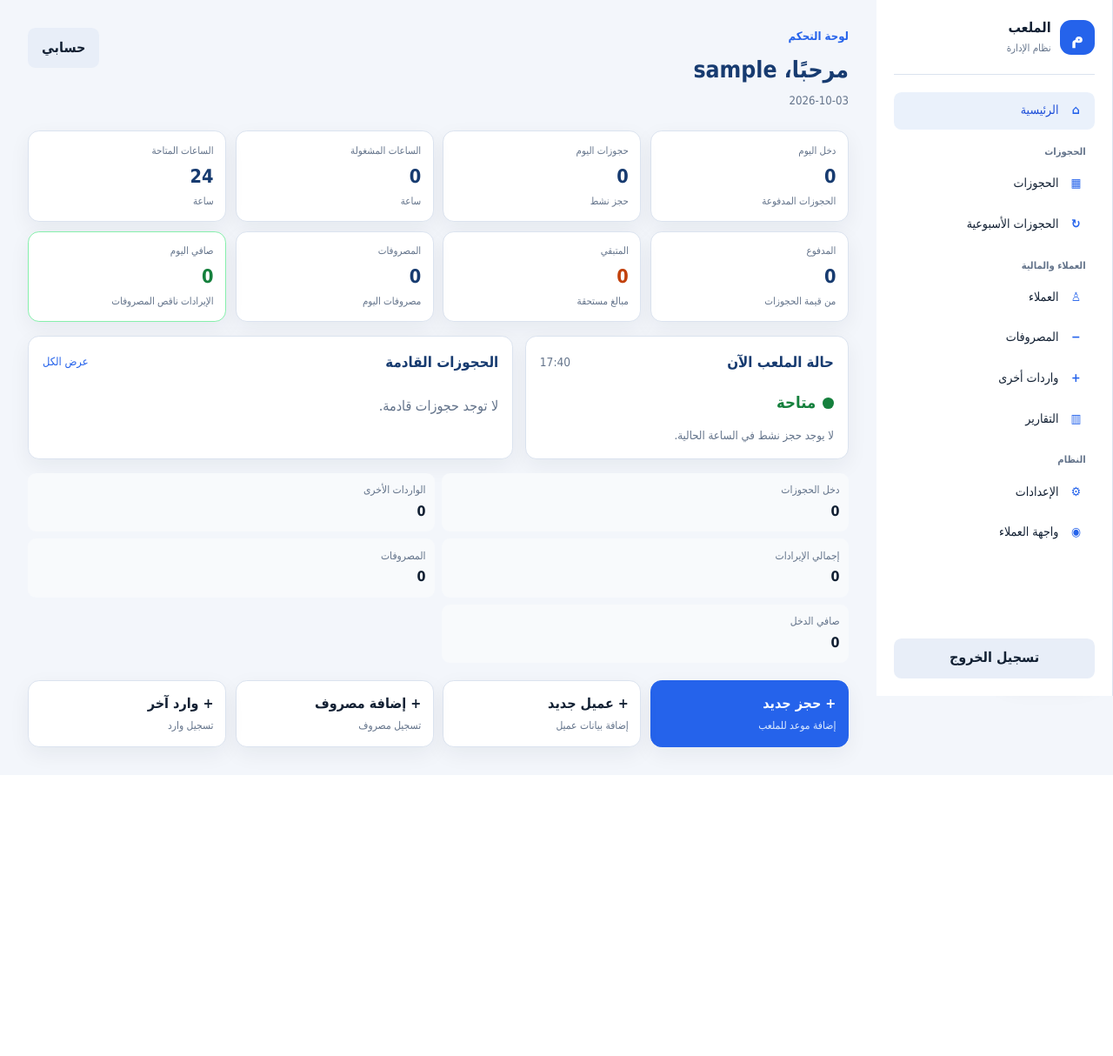
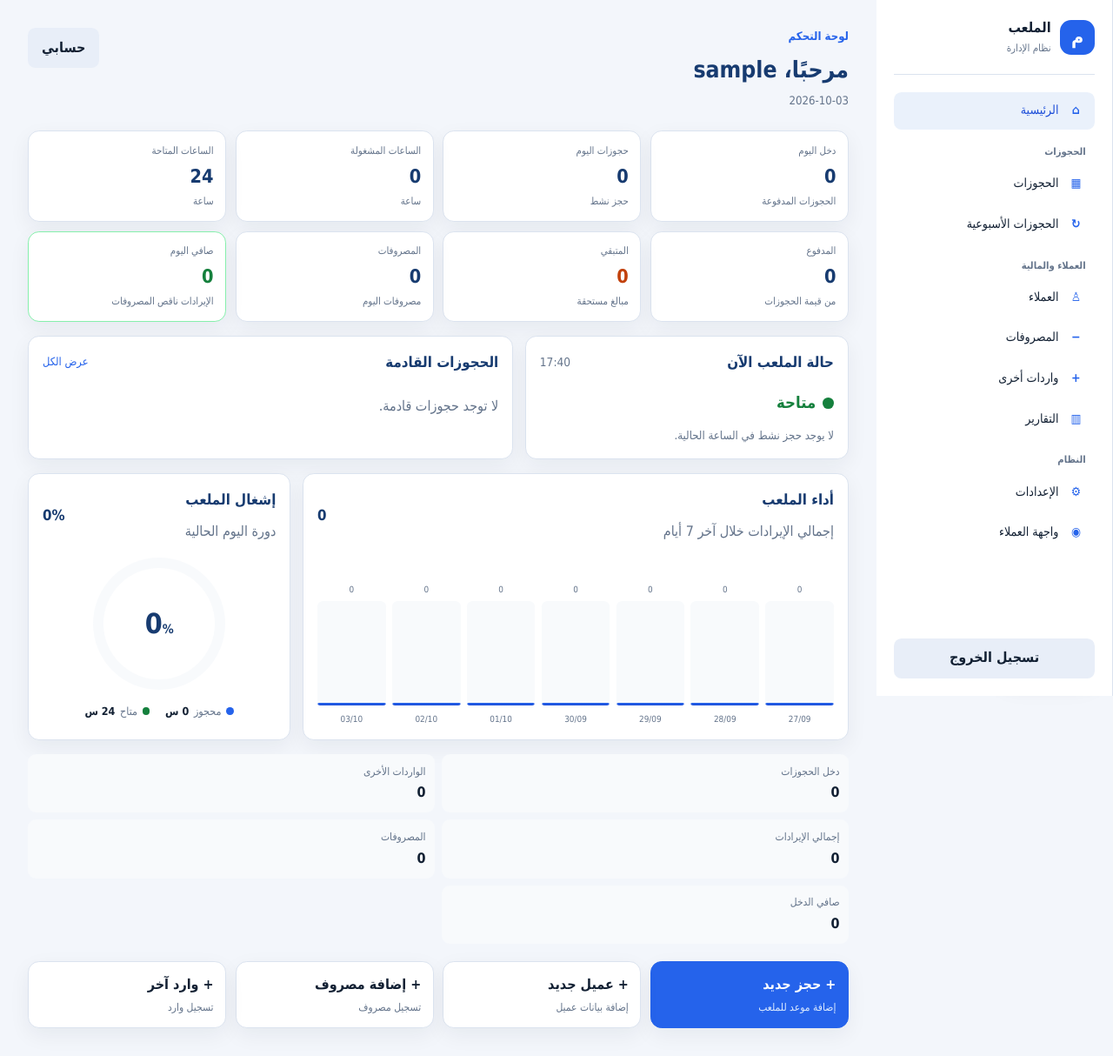
Before and after one commit to yvfdg55/stadium-management-system, a Flask app: page /admin in a window 1280 px wide. Shown: the whole page at 87% size. Before the commit the page ends 885 px from the top, so only its background shows below. Run offline with Flask 3, Linux system fonts and the light colour scheme; the visitor is signed in with stand-in values (Sample User, id 1); data comes from the database, SQL or seed files in the repository; data that the repository does not hold is empty.

Commit message:
Add dashboard performance and occupancy insights

```diff
--- a/app.py
+++ b/app.py
@@ -478,6 +478,38 @@ def get_finance_summary(start_date, end_date):
         "total_income": booking_income + other_income,
         "expenses": expenses,
         "net_income": booking_income + other_income - expenses,
+    }
+
+
+def get_dashboard_performance(stadium_today, settings):
+    """Build a compact seven-day performance series from the existing reports."""
+    _cycle_start_minutes, window_minutes = work_window(settings)
+    series = []
+    for offset in range(6, -1, -1):
+        day = stadium_today - timedelta(days=offset)
+        day_key = day.isoformat()
+        finance = get_finance_summary(day_key, day_key)
+        summary = get_booking_report_summary(day_key, day_key)
+        series.append({
+            "date": day_key,
+            "label": day.strftime("%d/%m"),
+            "income": finance["total_income"],
+            "booked_hours": summary["booked_hours"],
+            "available_hours": max(0, window_minutes // 60 - summary["booked_hours"]),
+        })
+    max_income = max((item["income"] for item in series), default=0)
+    for item in series:
+        item["bar_percent"] = round(item["income"] / max_income * 100) if max_income else 0
+    today_summary = series[-1]
+    total_hours = today_summary["booked_hours"] + today_summary["available_hours"]
+    occupancy_percent = round(today_summary["booked_hours"] / total_hours * 100) if total_hours else 0
+    return {
+        "series": series,
+        "max_income": max_income,
+        "today_occupancy": occupancy_percent,
+        "today_booked_hours": today_summary["booked_hours"],
+        "today_available_hours": today_summary["available_hours"],
+        "window_hours": window_minutes // 60,
     }
 
 
@@ -769,6 +801,7 @@ def admin_home():
         "expenses": finance_summary["expenses"],
         "net_income": finance_summary["net_income"],
     }
+    dashboard_performance = get_dashboard_performance(today_date, settings)
     return render_template(
         "admin_home.html", username=session.get("admin_username"),
         venue_name=settings["venue_name"],
@@ -776,6 +809,7 @@ def admin_home():
         current_time=datetime.now().strftime("%H:%M"),
         dashboard_finance=get_finance_summary(today, today),
         dashboard_stats=dashboard_stats,
+        dashboard_performance=dashboard_performance,
         current_booking=current_booking,
         upcoming_bookings=upcoming[:5],
     )
--- a/static/css/style.css
+++ b/static/css/style.css
@@ -420,6 +420,24 @@ button.secondary:hover, .button-link.secondary:hover { background: #dbe5f4; }
 .dashboard-finance { display: grid; grid-template-columns: repeat(2, minmax(0, 1fr)); gap: .5rem; margin: 1rem 0; text-align: right; }
 .dashboard-finance > div { display: grid; gap: .2rem; padding: .65rem; border-radius: .6rem; background: #f8fafc; }
 .dashboard-finance span { color: var(--muted); font-size: .75rem; }
+.dashboard-insights-grid { display: grid; gap: .85rem; max-width: 80rem; margin: 0 auto 1rem; }
+.insight-value { color: var(--primary); font-size: 1.05rem; font-weight: 800; }
+.performance-chart { display: grid; grid-template-columns: repeat(7, minmax(0, 1fr)); align-items: end; gap: .45rem; height: 12rem; margin-top: 1.15rem; padding-top: 1.5rem; }
+.performance-bar-group { display: grid; grid-template-rows: 1.2rem 1fr 1.1rem; align-items: end; gap: .35rem; min-width: 0; height: 100%; text-align: center; }
+.performance-bar-value, .performance-bar-label { overflow: hidden; color: var(--muted); font-size: .62rem; text-overflow: ellipsis; white-space: nowrap; }
+.performance-bar-track { display: flex; align-items: end; height: 100%; min-height: 2rem; border-radius: .4rem .4rem .2rem .2rem; background: var(--surface-muted); overflow: hidden; }
+.performance-bar-track i { display: block; width: 100%; min-height: .18rem; border-radius: .4rem .4rem .2rem .2rem; background: linear-gradient(180deg, var(--blue), var(--blue-dark)); }
+.occupancy-panel { display: grid; align-content: start; }
+.occupancy-ring { display: grid; place-items: center; width: 9.5rem; height: 9.5rem; margin: 1.1rem auto .9rem; border-radius: 50%; background: conic-gradient(var(--blue) var(--occupancy), var(--surface-muted) 0); position: relative; }
+.occupancy-ring::before { content: ""; position: absolute; inset: .75rem; border-radius: 50%; background: var(--surface); }
+.occupancy-ring strong { position: relative; color: var(--primary); font-size: 2rem; }
+.occupancy-ring small { font-size: .9rem; }
+.occupancy-meta { display: flex; flex-wrap: wrap; justify-content: center; gap: .75rem 1.1rem; color: var(--muted); font-size: .78rem; }
+.occupancy-meta span { display: inline-flex; align-items: center; gap: .35rem; }
+.occupancy-meta b { color: var(--navy); }
+.status-dot { width: .55rem; height: .55rem; border-radius: 50%; }
+.booked-dot { background: var(--blue); }
+.available-dot { background: var(--success); }
 .finance-filter { display: grid; gap: .8rem; margin-bottom: 1rem; }
 .finance-filter button { margin-top: 0; }
 .finance-list { display: grid; gap: .75rem; }
@@ -535,6 +553,7 @@ button.danger:hover { background: #ffe4e6; }
   .quick-actions { grid-template-columns: repeat(4, minmax(0, 1fr)); }
   .dashboard-stat-grid { grid-template-columns: repeat(4, minmax(0, 1fr)); }
   .dashboard-content-grid { grid-template-columns: minmax(15rem, .8fr) minmax(0, 1.2fr); }
+  .dashboard-insights-grid { grid-template-columns: minmax(0, 1.35fr) minmax(15rem, .65fr); }
 }
 
 @media (max-width: 360px) {
--- a/templates/admin_home.html
+++ b/templates/admin_home.html
@@ -67,6 +67,29 @@
         </article>
       </section>
 
+      <section class="dashboard-insights-grid" aria-label="أداء وإشغال الملعب">
+        <article class="dashboard-panel performance-panel">
+          <div class="premium-section-title">
+            <div><h2>أداء الملعب</h2><p class="muted compact">إجمالي الإيرادات خلال آخر 7 أيام</p></div>
+            <span class="insight-value">{{ '{:,}'.format(dashboard_performance['max_income']) }}</span>
+          </div>
+          <div class="performance-chart" role="img" aria-label="مخطط إيرادات آخر سبعة أيام">
+            {% for day in dashboard_performance['series'] %}
+              <div class="performance-bar-group">
+                <span class="performance-bar-value">{{ '{:,}'.format(day['income']) }}</span>
+                <div class="performance-bar-track"><i style="height: {{ day['bar_percent'] }}%"></i></div>
+                <span class="performance-bar-label">{{ day['label'] }}</span>
+              </div>
+            {% endfor %}
+          </div>
+        </article>
+        <article class="dashboard-panel occupancy-panel">
+          <div class="premium-section-title"><div><h2>إشغال الملعب</h2><p class="muted compact">دورة اليوم الحالية</p></div><span class="insight-value">{{ dashboard_performance['today_occupancy'] }}%</span></div>
+          <div class="occupancy-ring" style="--occupancy: {{ dashboard_performance['today_occupancy'] }}%" role="img" aria-label="نسبة إشغال الملعب {{ dashboard_performance['today_occupancy'] }} بالمئة"><strong>{{ dashboard_performance['today_occupancy'] }}<small>%</small></strong></div>
+          <div class="occupancy-meta"><span><i class="status-dot booked-dot"></i>محجوز <b>{{ dashboard_performance['today_booked_hours'] }} س</b></span><span><i class="status-dot available-dot"></i>متاح <b>{{ dashboard_performance['today_available_hours'] }} س</b></span></div>
+        </article>
+      </section>
+
       <section class="dashboard-finance dashboard-legacy-finance" aria-label="ملخص اليوم المالي">
         <div><span>دخل الحجوزات</span><strong>{{ '{:,}'.format(dashboard_finance['booking_income']) }}</strong></div>
         <div><span>الواردات الأخرى</span><strong>{{ '{:,}'.format(dashboard_finance['other_income']) }}</strong></div>
```
